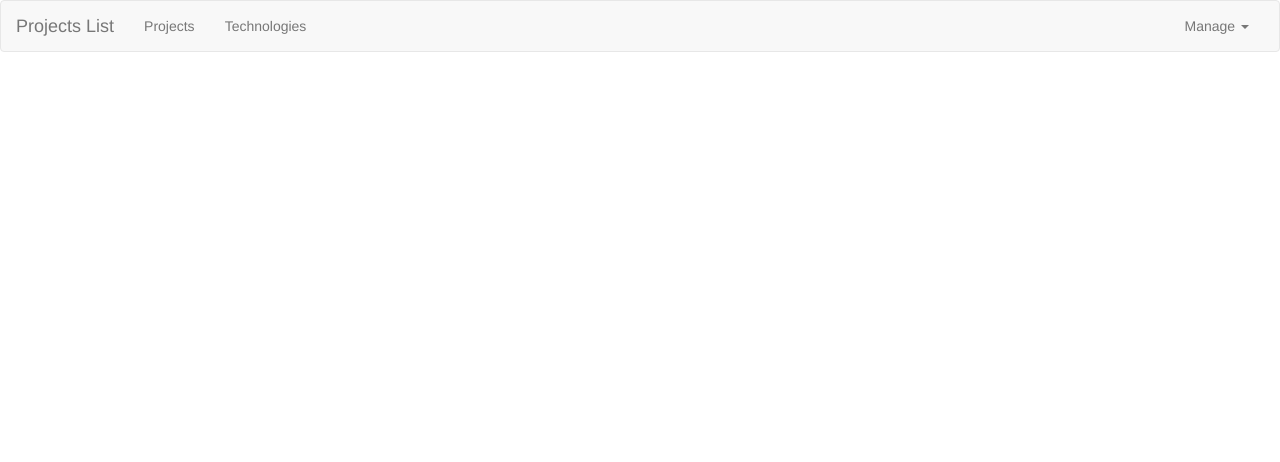
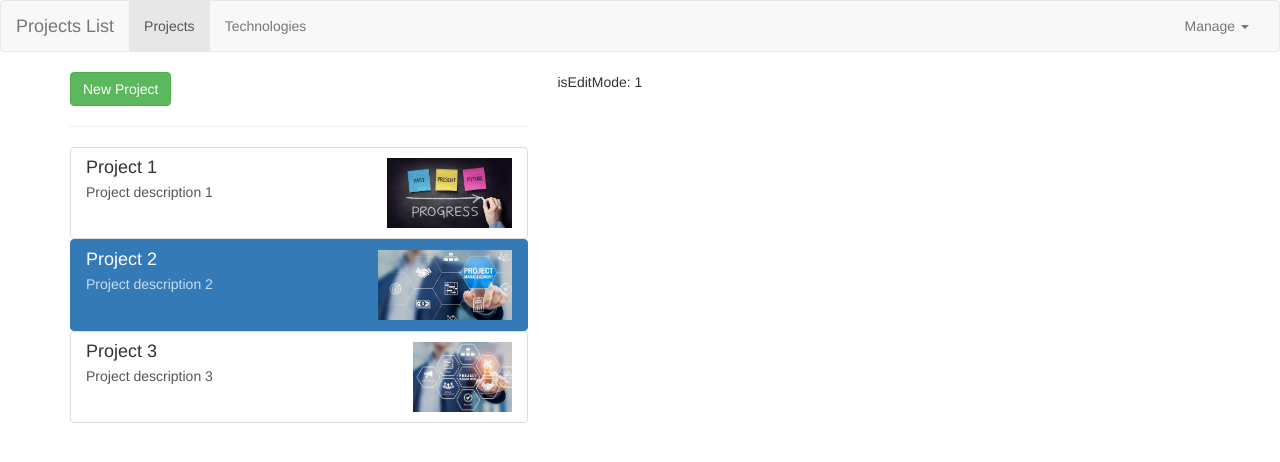
Before and after one commit to goldenway/projects-list, an Angular app: page /projects/1/edit in a window 1280 px wide. Before the commit this address led to /. Shown: the top 462 px of the page. Built offline with nearby package versions, Linux system fonts and the light colour scheme.

Commit message:
add a new/edit project component with routes

```diff
--- a/src/app/app-routing.module.ts
+++ b/src/app/app-routing.module.ts
@@ -5,12 +5,15 @@ import { ProjectsComponent } from "./projects/projects.component";
 import { TechnologiesComponent } from "./technologies/technologies.component";
 import { ProjectStartComponent } from "./projects/project-start/project-start.component";
 import { ProjectDetailComponent } from "./projects/project-detail/project-detail.component";
+import { ProjectEditComponent } from "./projects/project-edit/project-edit.component";
 
 const appRoutes: Routes = [
   { path: '', redirectTo: '/projects', pathMatch: 'full' },
   { path: 'projects', component: ProjectsComponent, children: [
     { path: '', component: ProjectStartComponent },
-    { path: ':id', component: ProjectDetailComponent }
+    { path: 'new', component: ProjectEditComponent },
+    { path: ':id', component: ProjectDetailComponent },
+    { path: ':id/edit', component: ProjectEditComponent }
   ] },
   { path: 'technologies', component: TechnologiesComponent }
 ];
--- a/src/app/app.module.ts
+++ b/src/app/app.module.ts
@@ -8,6 +8,7 @@ import { ProjectStartComponent } from './projects/project-start/project-start.co
 import { ProjectsListComponent } from './projects/projects-list/projects-list.component';
 import { ProjectItemComponent } from './projects/projects-list/project-item/project-item.component';
 import { ProjectDetailComponent } from './projects/project-detail/project-detail.component';
+import { ProjectEditComponent } from './projects/project-edit/project-edit.component';
 import { TechnologiesComponent } from './technologies/technologies.component';
 import { TechnologiesEditComponent } from './technologies/technologies-edit/technologies-edit.component';
 import { DropdownDirective } from './shared/dropdown.directive';
@@ -22,6 +23,7 @@ import { AppRoutingModule } from './app-routing.module';
     ProjectsListComponent,
     ProjectItemComponent,
     ProjectDetailComponent,
+    ProjectEditComponent,
     TechnologiesComponent,
     TechnologiesEditComponent,
     DropdownDirective
--- a/src/app/projects/project-detail/project-detail.component.html
+++ b/src/app/projects/project-detail/project-detail.component.html
@@ -16,7 +16,7 @@
             </button>
             <ul class="dropdown-menu">
                 <li><a (click)="onRecalculateTechnologies()" style="cursor: pointer;">Recalculate Technologies</a></li>
-                <li><a style="cursor: pointer;">Edit Project</a></li>
+                <li><a (click)="onEditClicked()" style="cursor: pointer;">Edit Project</a></li>
                 <li><a style="cursor: pointer;">Delete Project</a></li>
             </ul>
         </div>
--- a/src/app/projects/project-detail/project-detail.component.ts
+++ b/src/app/projects/project-detail/project-detail.component.ts
@@ -1,5 +1,5 @@
 import { Component, OnInit } from '@angular/core';
-import { ActivatedRoute, Params } from '@angular/router';
+import { ActivatedRoute, Params, Router } from '@angular/router';
 
 import { TechnologiesService } from 'src/app/technologies/technologies.service';
 import { Project } from '../project.model';
@@ -15,7 +15,8 @@ export class ProjectDetailComponent implements OnInit {
 
   constructor(private technologisService: TechnologiesService,
               private projectService: ProjectsService,
-              private route: ActivatedRoute) {}
+              private route: ActivatedRoute,
+              private router: Router) {}
 
   ngOnInit(): void {
     this.route.params.subscribe(
@@ -29,4 +30,8 @@ export class ProjectDetailComponent implements OnInit {
   onRecalculateTechnologies() {
     this.technologisService.recalculateTechnologies(this.project.technologies);
   }
+
+  onEditClicked() {
+    this.router.navigate(['edit'], {relativeTo: this.route});
+  }
 }
--- /dev/null
+++ b/src/app/projects/project-edit/project-edit.component.html
@@ -0,0 +1 @@
+<p>isEditMode: {{ isEditMode ? id : 'new' }} </p>
--- /dev/null
+++ b/src/app/projects/project-edit/project-edit.component.ts
@@ -0,0 +1,22 @@
+import { Component, OnInit } from '@angular/core';
+import { ActivatedRoute, Params } from '@angular/router';
+
+@Component({
+  selector: 'pl-project-edit',
+  templateUrl: './project-edit.component.html'
+})
+export class ProjectEditComponent implements OnInit {
+  isEditMode = false;
+  id: number;
+
+  constructor(private route: ActivatedRoute) {}
+
+  ngOnInit(): void {
+    this.route.params.subscribe(
+      (params: Params) => {
+        this.id = +params['id'];
+        this.isEditMode = params['id'] != null;
+      }
+    );
+  }
+}
--- a/src/app/projects/projects-list/projects-list.component.html
+++ b/src/app/projects/projects-list/projects-list.component.html
@@ -1,6 +1,6 @@
 <div class="row">
     <div class="col-xs-12">
-        <button class="btn btn-success">New Project</button>
+        <button class="btn btn-success" (click)="onNewProjectClicked()">New Project</button>
     </div>
 </div>
 <hr>
--- a/src/app/projects/projects-list/projects-list.component.ts
+++ b/src/app/projects/projects-list/projects-list.component.ts
@@ -1,4 +1,6 @@
 import { Component, OnInit } from '@angular/core';
+import { ActivatedRoute, Router } from '@angular/router';
+
 import { Project } from '../project.model';
 import { ProjectsService } from '../projects.service';
 
@@ -9,9 +11,15 @@ import { ProjectsService } from '../projects.service';
 export class ProjectsListComponent implements OnInit {
   projects: Project[];
 
-  constructor(private projectsService: ProjectsService) {}
+  constructor(private projectsService: ProjectsService,
+              private router: Router,
+              private route: ActivatedRoute) {}
 
   ngOnInit(): void {
     this.projects = this.projectsService.getProjects();
   }
+
+  onNewProjectClicked() {
+    this.router.navigate(['new'], {relativeTo: this.route});
+  }
 }
```
